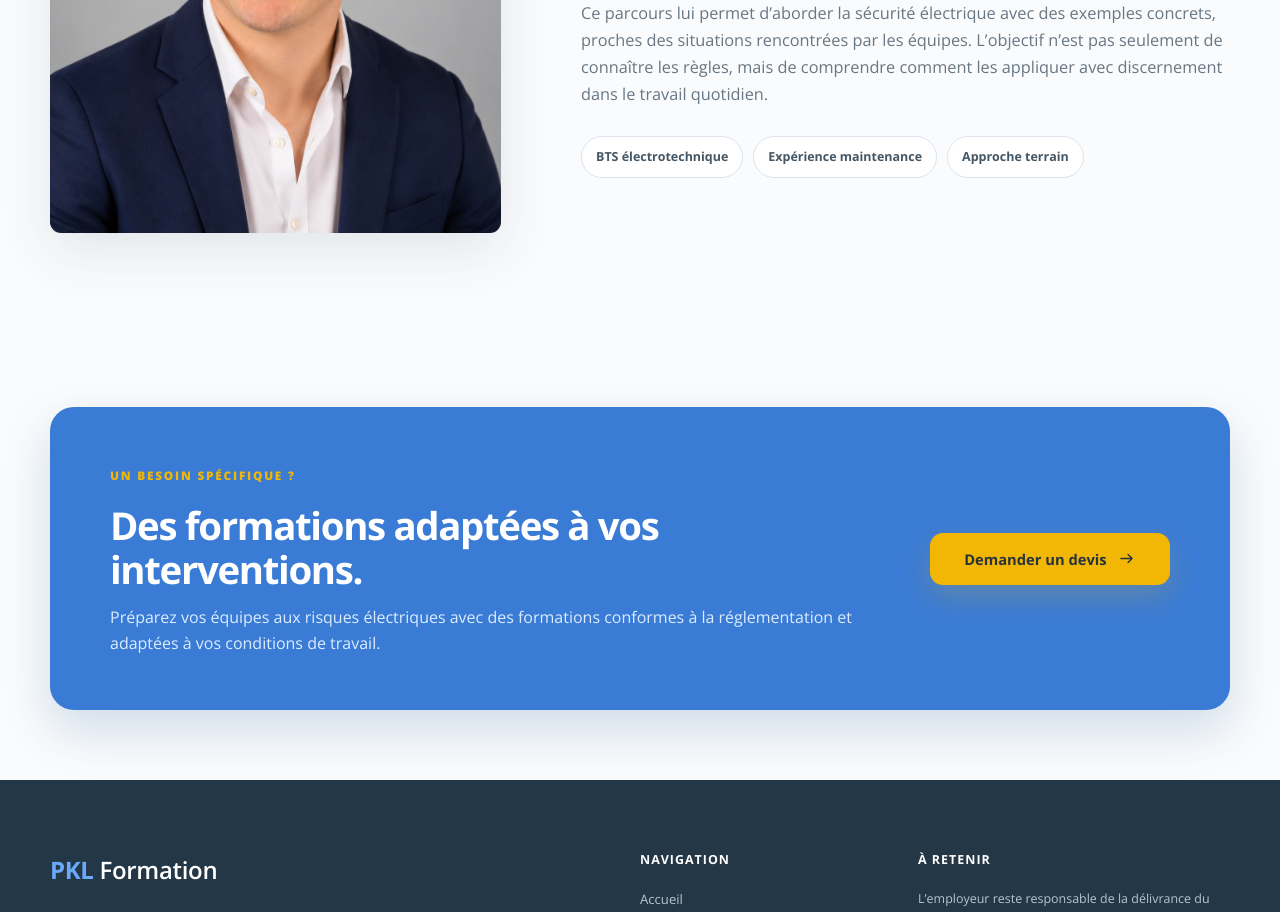
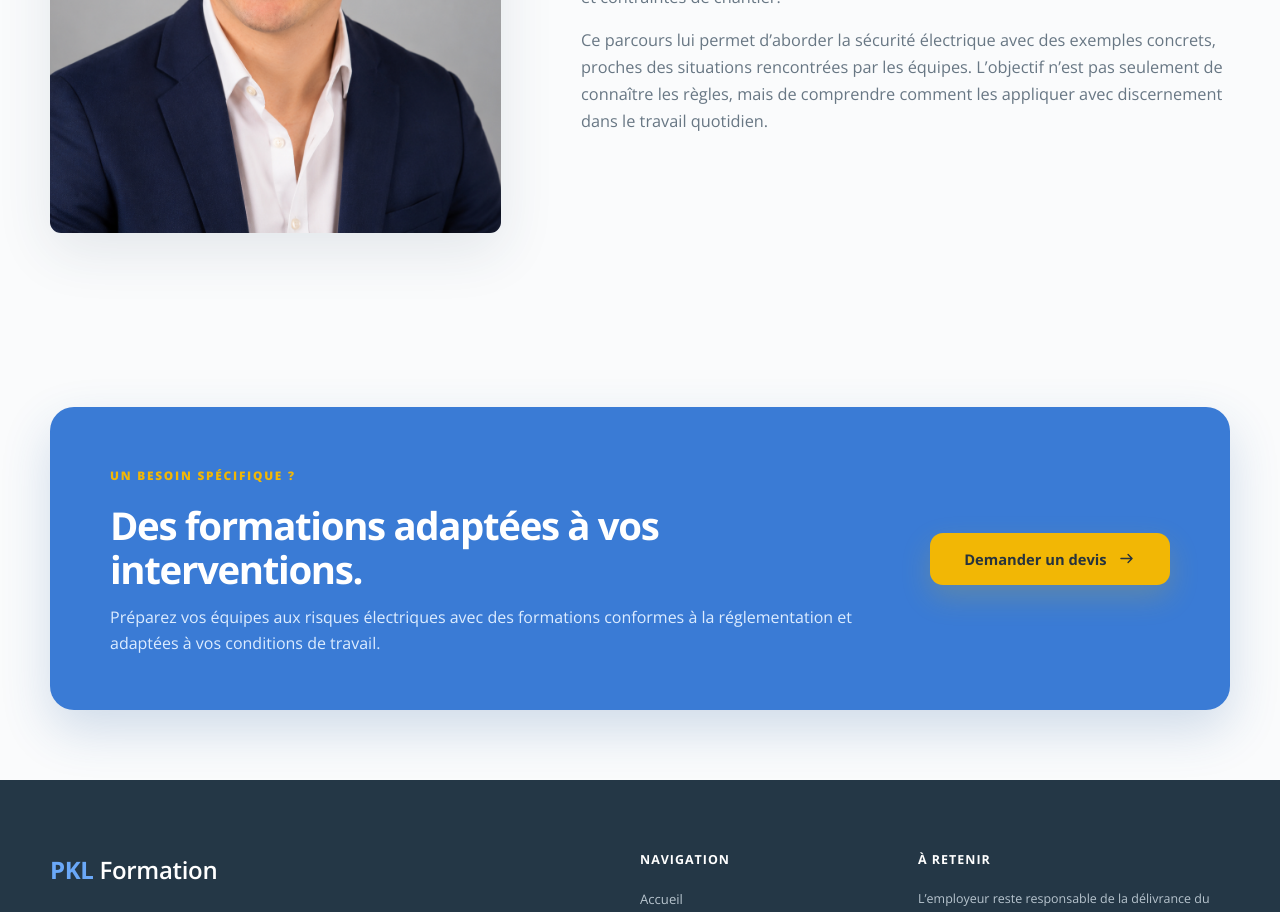
Before and after one commit to GregBoil/PKL, a React (Vite) app: page / in a window 1280 px wide. Shown: the part 2000-2912 px from the top of the page. Built offline with nearby package versions, Linux system fonts and the light colour scheme.

Commit message:
Le pro - bulles enlevées

```diff
--- a/src/pages/Home.jsx
+++ b/src/pages/Home.jsx
@@ -147,12 +147,6 @@ export default function Home() {
                 le travail quotidien.
               </p>
             </div>
-
-            <div className="professional-highlights">
-              <span>BTS électrotechnique</span>
-              <span>Expérience maintenance</span>
-              <span>Approche terrain</span>
-            </div>
           </div>
         </div>
       </section>
```
